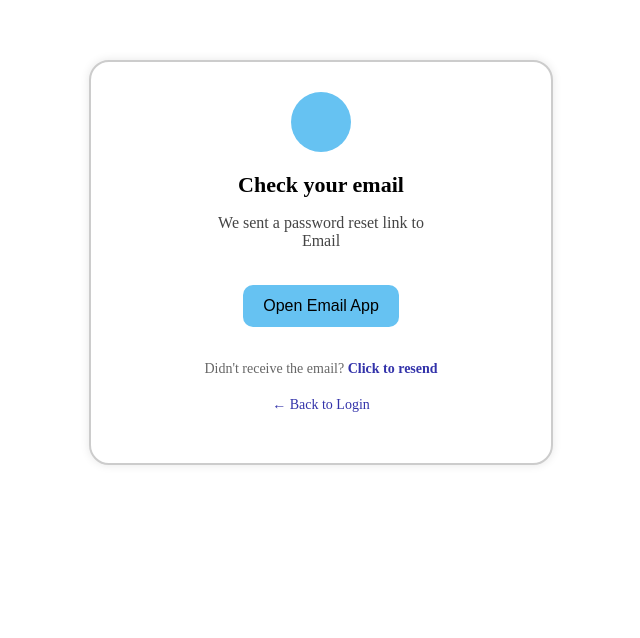
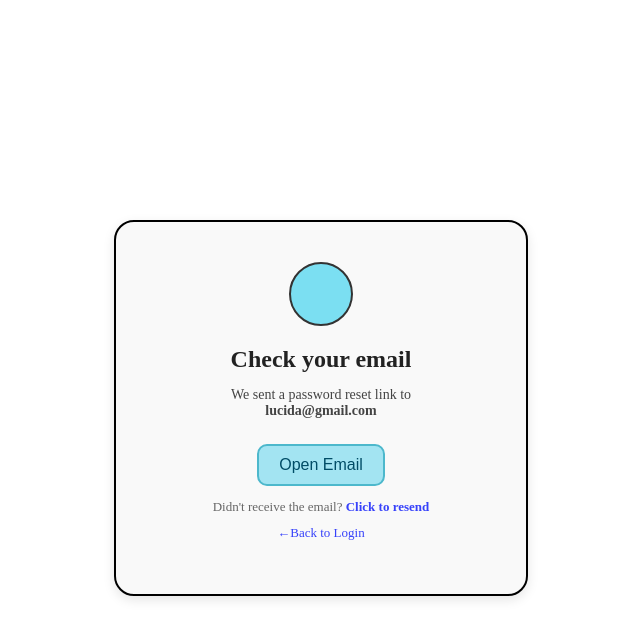
Before and after one commit to subhashini-git123/lms-project, a React (Create React App) app: page /check-email in a window 1280 px wide. Shown: the top 638 px of the page, without its empty margins (319-959 px from the left). Built offline with nearby package versions, Linux system fonts and the light colour scheme.

Commit message:
FEAT:CSS is added

```diff
--- a/src/App.css
+++ b/src/App.css
@@ -1,254 +1,6 @@
-h2 {
-  font-size: 1.5rem;
-  margin: 0.5rem 0 10px;
-  font-weight: bold;
-  text-align: center;
-}
-
-p {
-  font-size: 0.95rem;
-  color: #555;
-  margin-bottom: 20px;
-  text-align: center;
-}
-
-label {
-  display: block;
-  text-align: left;
-  font-weight: bold;
-  margin: 10px 0 5px;
-}
-
-input {
-  width: 100%;
-  padding: 10px;
-  border-radius: 10px;
-  border: 2px solid #ccc;
-  font-size: 1em;
-  box-sizing: border-box;
-}
-
-button {
-  padding: 12px 20px;
-  background-color: #b2e3fd;
-  color: #000;
-  border: none;
-  border-radius: 10px;
-  font-size: 1em;
-  cursor: pointer;
-  margin-top: 20px;
-}
-
-button:hover {
-  background-color: #a0d3f3;
-}
-
-.error {
-  color: red;
-  font-size: 0.9em;
-  margin-top: 10px;
-  text-align: left;
-}
-
-/* ************ Register Styles ************ */
-.container {
-  max-width: 400px;
-  margin: 50px auto;
-  background-color: #ffffff;
-  padding: 30px;
-  border-radius: 8px;
-  box-shadow: 0px 0px 10px rgba(0, 0, 0, 0.1);
-}
-
-.form {
-  display: flex;
-  flex-direction: column;
-}
-
-.input {
-  margin-bottom: 15px;
-  padding: 10px;
-  font-size: 16px;
-  border: 1px solid #ccc;
-  border-radius: 4px;
-}
-
-.button {
-  padding: 10px;
-  background-color: #007bff;
-  color: white;
-  font-weight: bold;
-  border: none;
-  border-radius: 4px;
-  cursor: pointer;
-}
-
-.button:hover {
-  background-color: #0056b3;
-}
-
-.error {
-  color: red;
-  font-size: 14px;
-}
-
-.login-container {
-  padding: 40px;
-  text-align: center;
-}
-
-/* ************ Set Password Styles ************ */
-.container.fullscreen {
+body {
   display: flex;
   justify-content: center;
   align-items: center;
   height: 100vh;
-  background-color: #f2f9ff;
 }
-
-.form-card {
-  background: white;
-  border-radius: 20px;
-  padding: 40px;
-  width: 350px;
-  box-shadow: 0px 0px 15px rgba(0, 0, 0, 0.2);
-  text-align: center;
-  border: 2px solid #ccc;
-
-}
-
-.instruction {
-  font-size: 0.9em;
-  color: #444;
-  margin-bottom: 20px;
-}
-
-.back-link {
-  display: block;
-  margin-top: 15px;
-}
-
-.login-container input {
-  width: 100%;
-  padding: 10px;
-  margin-bottom: 5px;
-  border: 1px solid #ccc;
-  border-radius: 10px;
-}
-
-.forgot-password {
-  text-align: right;
-  margin-bottom: 20px;
-
-}
-
-.forgot-password a {
-  font-size: 0.9em;
-  color: #333;
-  text-decoration: none;
-  font-weight: bold;
-  color: #3333aa;
-}
-
-.continue-button {
-  padding: 10px 20px;
-  background-color: #a3e4f2;
-  color: #004c66;
-  font-size: 1rem;
-  border: 2px solid #4db8cc;
-  border-radius: 10px;
-  cursor: pointer;
-}
-
-.register-link {
-  font-weight: bold;
-  text-decoration: none;
-   color: #3333aa;
-}
-
-.back-login {
-  margin-top: 20px;
-  color: #555;
-  font-size: 0.9rem;
-  cursor: pointer;
-  text-decoration: underline;
-  font-weight: bold;
-  font-size: 14px;
-  color: #000;
-}
-.error-text {
-  color: red;
-  font-size: 0.9em;
-  margin-top: 4px;
-  margin-bottom: 10px;
-}
-
-.container {
-  width: 90%;
-  max-width: 400px;
-  margin: 60px auto;
-  padding: 30px;
-  border: 2px solid #ccc;
-  border-radius: 20px;
-  text-align: center;
-  background-color: #fff;
-}
-
-.circle {
-  width: 60px;
-  height: 60px;
-  margin: 0 auto 20px;
-  background-color: #66c2f2;
-  border-radius: 50%;
-}
-
-.title {
-  font-size: 22px;
-  font-weight: bold;
-  margin-bottom: 10px;
-}
-
-.subtitle {
-  font-size: 16px;
-  color: #444;
-  margin-bottom: 25px;
-}
-
-.input {
-  width: 100%;
-  padding: 10px;
-  margin-bottom: 20px;
-  border: 1px solid #aaa;
-  border-radius: 8px;
-}
-
-.btn {
-  background-color: #66c2f2;
-  border: none;
-  color: white;
-  padding: 12px 20px;
-  border-radius: 10px;
-  font-size: 16px;
-  cursor: pointer;
-  margin-top: 10px;
-  margin-bottom: 20px;
-  color: #000;
-}
-
-.resend-text {
-  font-size: 14px;
-  color: #666;
-}
-
-.click-link {
-  color: #3333aa;
-  font-weight: bold;
-  cursor: pointer;
-}
-
-.back-link {
-  margin-top: 20px;
-  color: #3333aa;
-  font-size: 14px;
-  cursor: pointer;
-}
--- /dev/null
+++ b/src/components/CheckEmail.css
@@ -0,0 +1,72 @@
+.check-email-container {
+  background-color: white;
+  border: 2px solid #000;
+  border-radius: 20px;
+  padding: 40px 30px;
+  width: 350px;
+  text-align: center;
+    background-color: #f9f9f9;
+  box-shadow: 0 4px 12px rgba(0, 0, 0, 0.1);
+  margin: 80px auto;
+
+}
+
+.email-icon {
+  width: 60px;
+  height: 60px;
+  background-color: #7bdff2;
+  border-radius: 50%;
+  margin: 0 auto 20px;
+  border: 2px solid #333;
+}
+
+.email-title {
+  font-size: 24px;
+  margin-bottom: 10px;
+  font-weight: bold;
+  color: #222;
+}
+
+.email-subtitle {
+  font-size: 14px;
+  margin-bottom: 25px;
+  color: #444;
+}
+
+.email-address {
+  font-weight: bold;
+}
+
+.open-app-button {
+      padding: 10px 20px;
+  background-color: #a3e4f2;
+  color: #004c66;
+  font-size: 1rem;
+  border: 2px solid #4db8cc;
+  border-radius: 10px;
+  cursor: pointer;
+}
+.resend-text {
+  font-size: 13px;
+  color: #666;
+  margin-bottom: 10px;
+}
+
+.click-link {
+  font-weight: bold;
+  cursor: pointer;
+  color: #3742fa;
+
+}
+
+
+.back-login {
+  font-size: 13px;
+  color: #3742fa;
+  cursor: pointer;
+  margin-top: 10px;
+  text-decoration: none;
+}
+.back-login:hover{
+     text-decoration: underline;
+}
--- a/src/components/CheckEmail.js
+++ b/src/components/CheckEmail.js
@@ -1,24 +1,24 @@
 import React from 'react';
 import { useNavigate } from 'react-router-dom';
-import '../App.css';
+import './CheckEmail.css';
 
 const CheckEmail = () => {
   const navigate = useNavigate();
 
   return (
-    <div className="container">
-      <div className="circle"></div>
-      <h2 className="title">Check your email</h2>
-      <p className="subtitle">
-        We sent a password reset link to<br />
-       Email
+    <div className="check-email-container">
+      <div className="email-icon"></div>
+      <h2 className="email-title">Check your email</h2>
+      <p className="email-subtitle">
+        We sent a password reset link to <br />
+        <span className="email-address">lucida@gmail.com</span>
       </p>
-      <button className="btn">Open Email App</button>
+      <button className="open-app-button">Open Email</button>
       <p className="resend-text">
         Didn't receive the email? <span className="click-link">Click to resend</span>
       </p>
-      <p className="back-link" onClick={() => navigate('/')}>
-        ← Back to Login
+      <p className="back-login" onClick={() => navigate('/')}>
+         {'\u2190'}Back to Login
       </p>
     </div>
   );
--- /dev/null
+++ b/src/components/ForgetPassword.css
@@ -0,0 +1,67 @@
+
+.fp-container {
+  width: 350px;
+  margin: 80px auto;
+  padding: 30px 25px;
+  border: 2px solid #333;
+  border-radius: 20px;
+  background-color: #f9f9f9;
+  box-shadow: 0 0 10px rgba(0, 0, 0, 0.1);
+}
+
+.fp-container h2 {
+  text-align: center;
+  font-size: 24px;
+  margin-bottom: 25px;
+}
+
+.fp-label {
+  display: block;
+  margin-bottom: 5px;
+  font-size: 16px;
+  margin-top: 15px;
+}
+
+.fp-input {
+  width: 100%;
+  padding: 10px;
+  font-size: 16px;
+  border-radius: 10px;
+  border: 2px solid #666;
+  margin-bottom: 10px;
+  box-sizing: border-box;
+}
+
+.fp-send-mail-button {
+    padding: 10px 20px;
+  background-color: #a3e4f2;
+  color: #004c66;
+  font-size: 1rem;
+  border: 2px solid #4db8cc;
+  border-radius: 10px;
+  cursor: pointer;
+  display: block;
+  margin: 20px auto 0;
+}
+
+.fp-send-mail-button:hover {
+  background-color: #42b6dd;
+}
+
+.fp-navigation-links {
+  margin-top: 15px;
+  text-align: center;
+
+}
+
+.fp-back-link,
+.fp-set-password-link {
+  color: #3742fa;
+  font-size: 14px;
+  text-decoration: none;
+}
+
+.fp-back-link:hover,
+.fp-set-password-link:hover {
+  text-decoration: underline;
+}
--- a/src/components/ForgotPassword.js
+++ b/src/components/ForgotPassword.js
@@ -1,5 +1,6 @@
 import React from "react";
 import { Link, useNavigate } from "react-router-dom";
+import './ForgetPassword.css';
 
 const ForgotPassword = () => {
   const navigate = useNavigate();
@@ -9,24 +10,25 @@ const ForgotPassword = () => {
   };
 
   return (
-    <div className="login-container">
+    <div className="fp-container">
       <h2>Forgot Password</h2>
 
-      <label>Enter your email</label>
-      <input type="email" placeholder="Enter your email" />
+      <label className="fp-label">Enter your email</label>
+      <input type="email" placeholder="Enter your email" className="fp-input" />
 
-      <label>Password</label>
-      <input type="password" placeholder="Enter new password" />
+      <label className="fp-label">Password</label>
+      <input type="password" placeholder="Enter new password" className="fp-input" />
 
-      <button className="login-button" onClick={handleSendMail}>Send Mail</button>
+      <button className="fp-send-mail-button" onClick={handleSendMail}>Send Mail</button>
 
-      <div className="back-link">
-        <Link to="/">← Back to Login</Link>
+      <div className="fp-navigation-links">
+        <Link to="/" className="fp-back-link"> {'\u2190'} Back to Login</Link>
+      </div>
 
+      <div className="fp-navigation-links">
+        <Link to="/set-password" className="fp-set-password-link">Go to Set Password</Link>
       </div>
-      <div> <Link to="/set-password">Go to Set Password</Link></div>
     </div>
-
   );
 };
 
--- /dev/null
+++ b/src/components/Login.css
@@ -0,0 +1,79 @@
+.login-container {
+  width: 350px;
+  margin: 100px auto;
+  padding: 30px 25px;
+  border: 2px solid #333;
+  border-radius: 15px;
+  background-color: #f9f9f9;
+  box-shadow: 2px 2px 10px rgba(0, 0, 0, 0.1);
+}
+
+.login-container h2 {
+  text-align: center;
+  font-size: 26px;
+  font-weight: bold;
+  margin-bottom: 20px;
+}
+
+.login-container label {
+  display: block;
+  margin-bottom: 5px;
+  font-size: 16px;
+  margin-top: 15px;
+
+}
+
+.login-container input {
+  width: 100%;
+  padding: 10px;
+  font-size: 16px;
+  border-radius: 10px;
+  border: 2px solid #666;
+  margin-bottom: 10px;
+  box-sizing: border-box;
+}
+
+.error-text {
+  color: red;
+  font-size: 13px;
+  margin: 3px 0 5px;
+}
+
+.forgot-password {
+  text-align: right;
+  margin: 10px 0;
+}
+
+.forgot-password a {
+  text-decoration: none;
+  font-weight: bold;
+ color: #3742fa;
+}
+
+.login-button {
+   padding: 10px 20px;
+  background-color: #a3e4f2;
+  color: #004c66;
+  font-size: 1rem;
+  border: 2px solid #4db8cc;
+  border-radius: 10px;
+  cursor: pointer;
+  display: block;
+  margin: 20px auto 0;
+}
+
+.login-button:hover {
+  background-color: #b3e0ef;
+}
+
+.login-container p {
+  text-align: center;
+  margin-top: 15px;
+  font-size: 15px;
+}
+
+.register-link {
+  font-weight: bold;
+  color: #3742fa;
+  text-decoration: none;
+}
--- a/src/components/Login.js
+++ b/src/components/Login.js
@@ -1,5 +1,6 @@
 import React, { useState } from "react";
 import { Link } from "react-router-dom";
+import './Login.css';
 
 function Login() {
   const [email, setEmail] = useState("");
@@ -13,7 +14,7 @@ function Login() {
   };
 
   const validatePassword = (password) => {
-  const regex = /^(?=.*[A-Z])(?=.*\d)(?=.*[!@#$%^&*()_+\-=[\]{};':"\\|,.<>/?]).{6,}$/;
+    const regex = /^(?=.*[A-Z])(?=.*\d)(?=.*[!@#$%^&*()_+\-=[\]{};':"\\|,.<>/?]).{6,}$/;
     return regex.test(password);
   };
 
```
